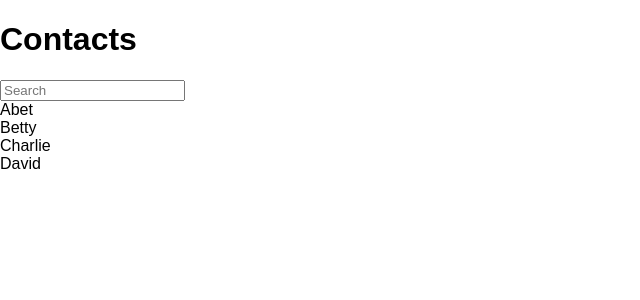
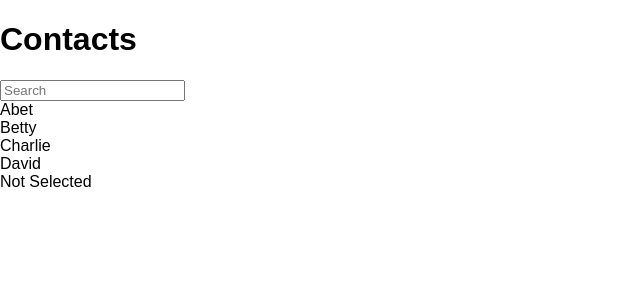
Before and after one commit to malshan84/ContactInfo_React, a React (Create React App) app: page / in a window 1280 px wide. Shown: the top 300 px of the page, without its empty margins (0-640 px from the left). Built offline with nearby package versions, Linux system fonts and the light colour scheme.

Commit message:
add contactinfo detail

```diff
--- a/src/component/Contact.tsx
+++ b/src/component/Contact.tsx
@@ -1,6 +1,7 @@
 import * as React from 'react';
 import * as ContactInfoClass from './ContactInfo';
 import ContactInfo from './ContactInfo';
+import ContactDetails from './ContactDetails';
 
 interface ContactState {
     selectedKey: number;
@@ -50,7 +51,10 @@ class Contact extends React.Component<{}, ContactState> {
         });
     }
 
-    handleClick(key: React.MouseEvent<HTMLDivElement>) {
+    handleClick(key: number) {
+        this.setState({
+            selectedKey: key
+        });
         console.log(key);
     }
 
@@ -66,10 +70,24 @@ class Contact extends React.Component<{}, ContactState> {
                 <ContactInfo
                     data={contactData.data}
                     key={i}
-                    onClick={(key: React.MouseEvent<HTMLDivElement>) => this.handleClick(key)}
+                    onClick={() => this.handleClick(i)}
                 />)
                 ;
             });
+        };
+        const getContactData = (selectedKey: number): ContactInfoClass.ContactInfoProp => {
+            if (selectedKey === -1) {
+                return(
+                    {
+                        data: {
+                            name: '',
+                            phone: ''
+                        }
+                    }
+                );
+            }else {
+                return this.state.contactData[selectedKey];
+            }
         };
 
         return (
@@ -82,7 +100,11 @@ class Contact extends React.Component<{}, ContactState> {
                     onChange={this.handleChange}
                 />
                 <div>{mapToComponents(this.state.contactData)}</div>
-                </div>
+                <ContactDetails
+                    isSelected={this.state.selectedKey !== -1}
+                    contactInfo={getContactData(this.state.selectedKey)}
+                />
+            </div>
             );
         }
 }
--- /dev/null
+++ b/src/component/ContactDetails.tsx
@@ -0,0 +1,24 @@
+import * as React from 'react';
+import * as ContactInfoClass from './ContactInfo';
+export default class ContactDetails extends React.Component<{
+    isSelected: boolean,
+    contactInfo: ContactInfoClass.ContactInfoProp}> {
+    constructor(props: { isSelected: boolean, contactInfo: ContactInfoClass.ContactInfoProp}) {
+
+        super(props);
+    }
+    render() {
+        const details: JSX.Element = (
+            <div>
+                <p>{this.props.contactInfo.data.name}</p>
+                <p>{this.props.contactInfo.data.phone}</p>
+            </div>
+        );
+        const blank: JSX.Element = (<div>Not Selected</div>);
+        return (
+            <div>
+                {this.props.isSelected ? details : blank}
+            </div>
+        );
+    }
+}
```
